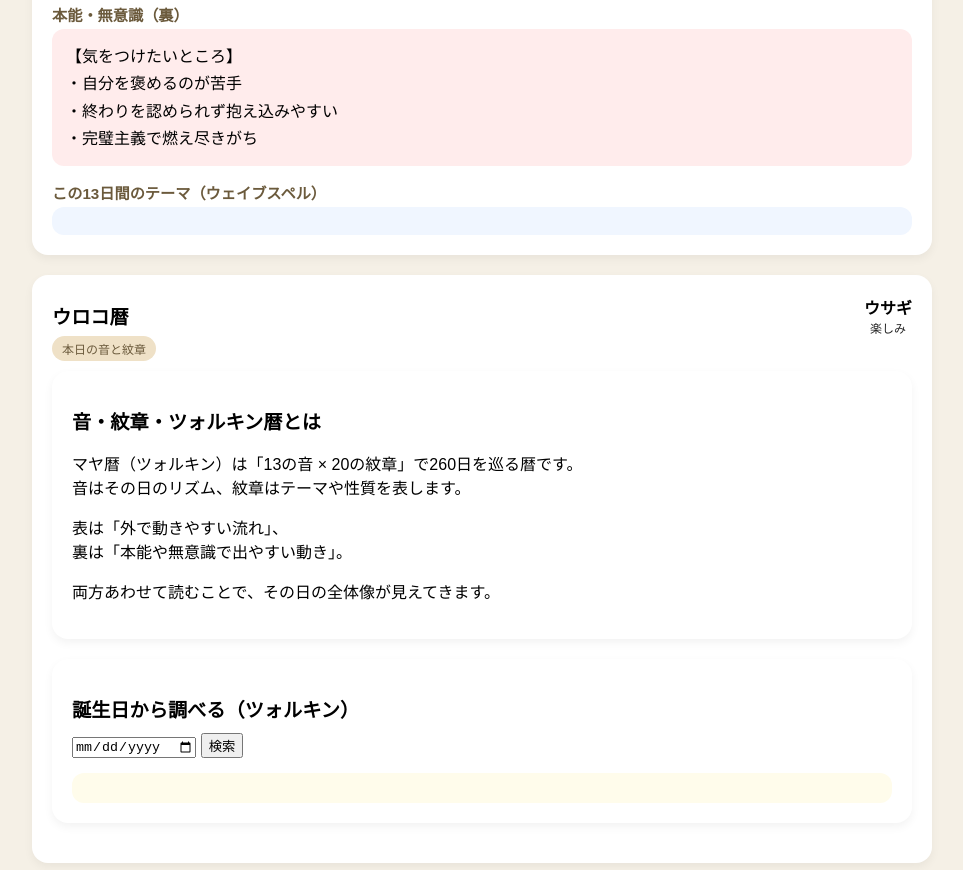
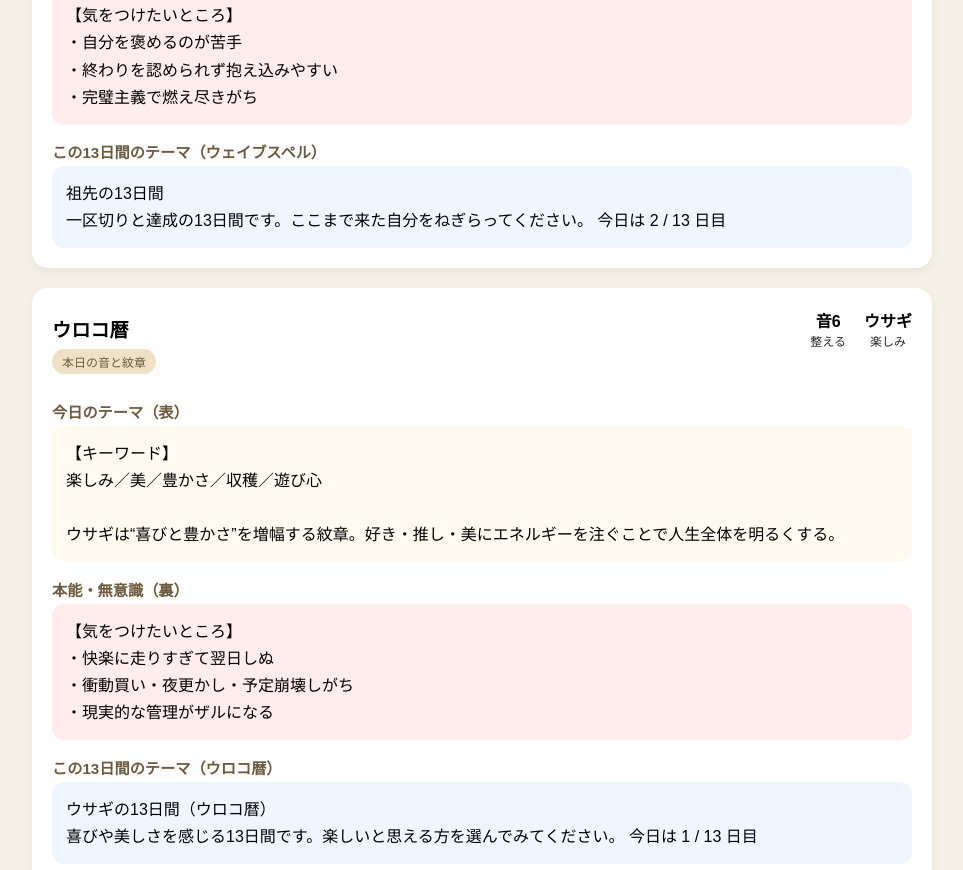
Before and after one commit to rixyunouroko/uroko-calendar, a plain HTML site: page index.html in a window 1280 px wide. Shown: the part 468-1338 px from the top of the page, without its empty margins (158-1121 px from the left). Drawn offline with Linux system fonts and the light colour scheme.

Commit message:
index.html を更新

```diff
--- a/index.html
+++ b/index.html
@@ -88,12 +88,6 @@ body {
   border-radius: 12px;
   line-height: 1.7;
 }
-.header-row {
-  display: flex;
-  flex-direction: column;
-  align-items: flex-start;
-  gap: 8px;
-}
 
 .mini-info {
   display: flex;
@@ -152,7 +146,8 @@ body {
     <div class="mini-col">
       <div class="mini-title" id="tToneName"></div>
       <div class="mini-text"  id="tToneTheme"></div>
-
+    </div>
+    <div class="mini-col">
       <div class="mini-title" id="tGlyphName"></div>
       <div class="mini-text"  id="tGlyphTheme"></div>
     </div>
@@ -160,13 +155,6 @@ body {
 </div>
 
   <span class="tag">本日の音と紋章</span>
-
-    <div class="mini-info">
-      <div class="mini-col">
-        <div class="mini-title" id="tToneName"></div>
-        <div class="mini-text" id="tToneTheme"></div>
-      </div>
-  </div>
 
   <div class="block">
     <h3>今日のテーマ（表）</h3>
@@ -191,11 +179,13 @@ body {
 <div class="section">
   <div class="title-row">
     <h2>ウロコ暦</h2>
+
     <div class="mini-info">
       <div class="mini-col">
         <div class="mini-title" id="uToneName"></div>
         <div class="mini-text"  id="uToneTheme"></div>
-
+      </div>
+      <div class="mini-col">
         <div class="mini-title" id="uGlyphName"></div>
         <div class="mini-text"  id="uGlyphTheme"></div>
       </div>
@@ -203,6 +193,25 @@ body {
   </div>
 
   <span class="tag">本日の音と紋章</span>
+
+  <div class="block">
+    <h3>今日のテーマ（表）</h3>
+    <div class="card" id="uFront"></div>
+  </div>
+
+  <div class="block">
+    <h3>本能・無意識（裏）</h3>
+    <div class="card back" id="uBack"></div>
+  </div>
+
+  <div class="block">
+    <h3>この13日間のテーマ（ウロコ暦）</h3>
+    <div class="card wave">
+      <div id="uWave"></div>
+      <div id="uWaveInfo"></div>
+    </div>
+  </div>
+</div>
 <!-- 解説 -->
 <div class="section">
   <h2>音・紋章・ツォルキン暦とは</h2>
@@ -1109,11 +1118,6 @@ document.getElementById("uGlyphTheme").textContent =
   glyphTexts[uGlyphName].keyword.split("／")[0];
 
 // --- ウロコ暦 表 ---
-document.getElementById("uFront").innerHTML = `
-【キーワード】<br>
-${glyphTexts[uGlyphName].keyword}<br><br>
-${glyphTexts[uGlyphName].energy}
-`;
 
 document.getElementById("uBack").innerHTML = `
 【気をつけたいところ】<br>
```
Lines whose indentation alone changed are shown as unchanged.
